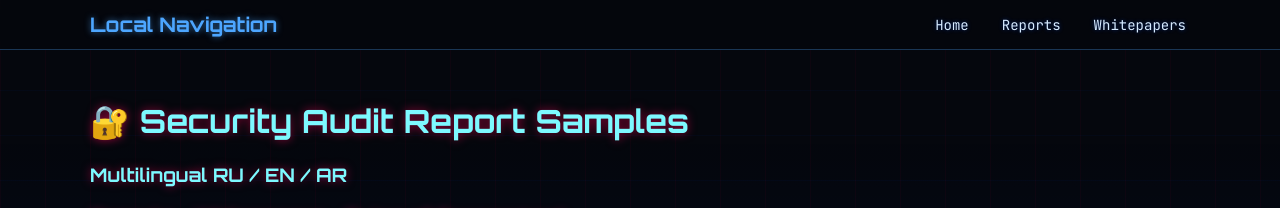
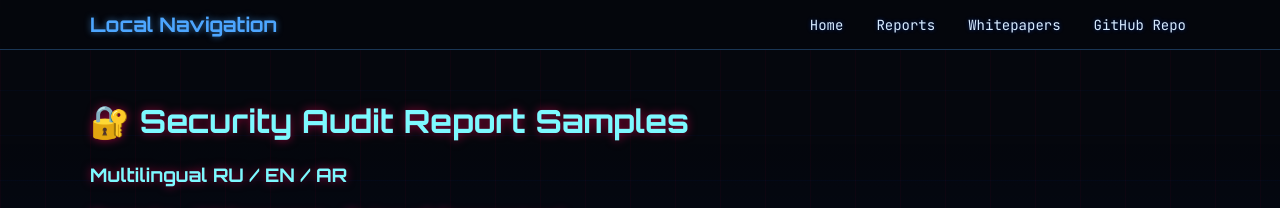
Before and after one commit to SergMorelli/SergMorelli-security-audit-report-samples, a Jekyll site: the page built from index.md, in a window 1280 px wide. Shown: the top 208 px of the page. Built offline with Jekyll 4.4.1, drawn with Linux system fonts in a browser that asks for light colours; our own code applies the rules of GitHub Pages for plain Markdown files.

Commit message:
Update navigation links to use site.baseurl

```diff
--- a/_layouts/default.html
+++ b/_layouts/default.html
@@ -28,8 +28,10 @@
     <div class="nav-logo">Local Navigation</div>
     <ul class="nav-links">
       <li><a href="{{ site.baseurl }}/">Home</a></li>
-      <li><a href="#reports">Reports</a></li>
-      <li><a href="#whitepapers">Whitepapers</a></li>
+      <li><a href="{{ site.baseurl }}/#reports">Reports</a></li>
+      <li><a href="{{ site.baseurl }}/#whitepapers">Whitepapers</a></li>
+        <li><a class="repo-link" href="https://github.com/SergMorelli/SergMorelli-security-audit-report-samples" target="_blank">GitHub Repo</a></li>
+
     </ul>
   </div>
 </nav>
```
